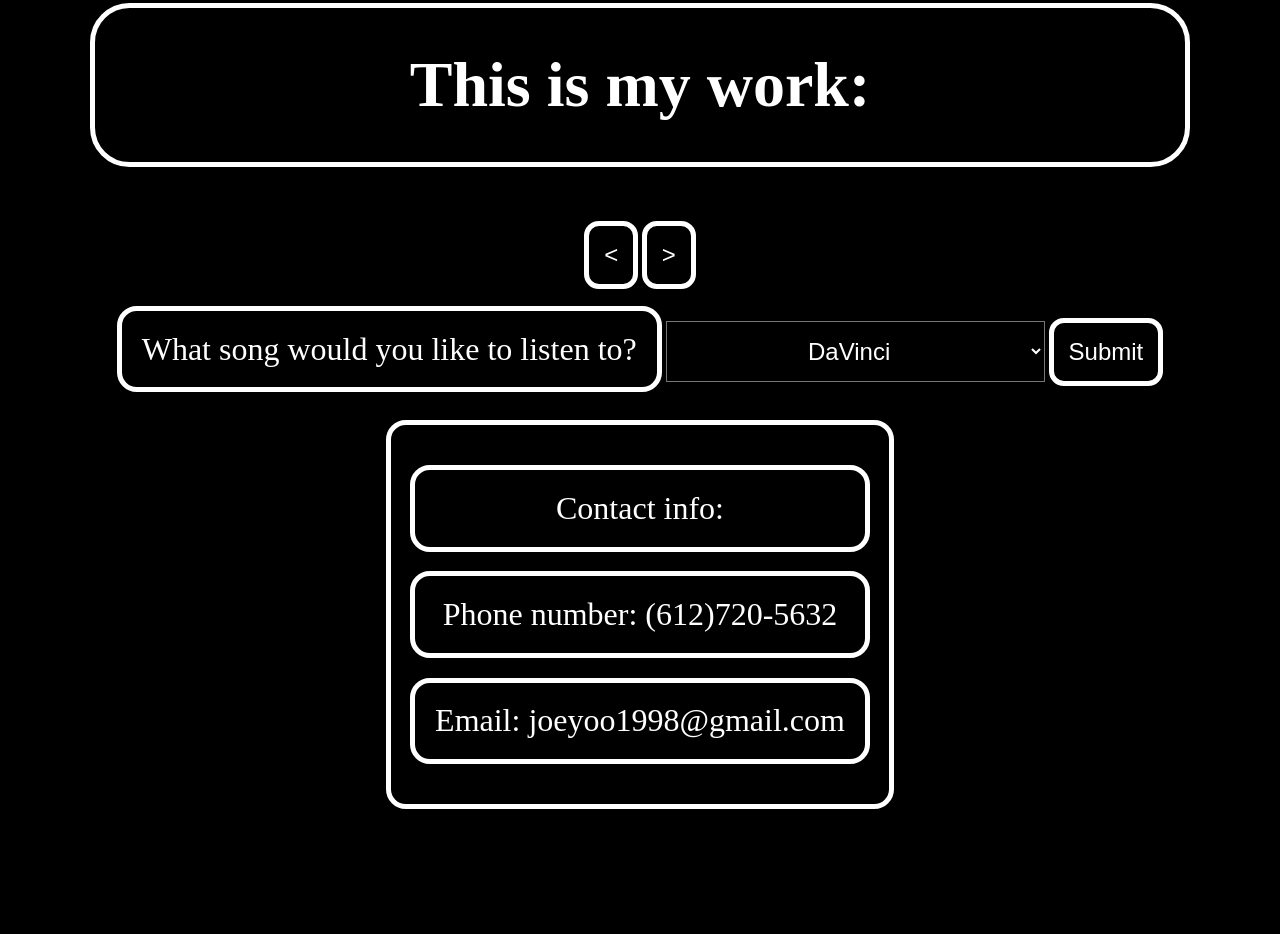
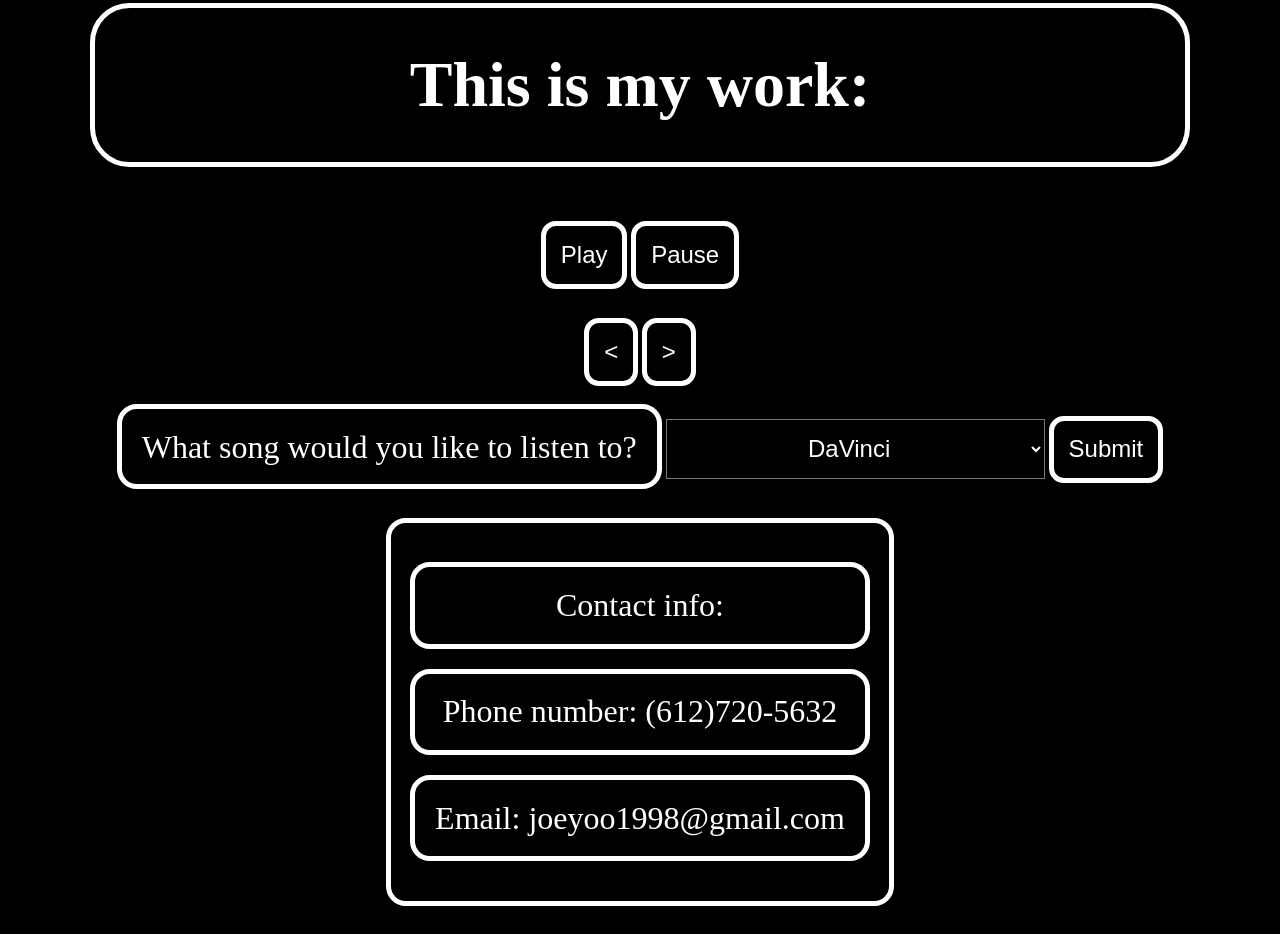
Before and after one commit to collerhatguy/Joseph-Voelker-Song-writer-musician-and-lyricist, a plain HTML site: page index.html in a window 1280 px wide. Shown: the part 1572-2506 px from the top of the page. Before the commit the page ends 2408 px from the top, so only its background shows below. Drawn offline with Linux system fonts and the light colour scheme.

Commit message:
pause/play
added a pause and play button

```diff
--- a/index.css
+++ b/index.css
@@ -69,7 +69,9 @@ button:hover {
 button:active {
   background-color: rgba(100, 0, 0, 0.9);
 }
-.content-slider {
+.content-slider,
+#playButton,
+#pauseButton {
   width: auto;
   height: auto;
   transition: 2s;
--- a/index.html
+++ b/index.html
@@ -87,6 +87,14 @@
           <audio controls src="zoelovesong.mp3"></audio>
         </div>
       </div>
+      <div id="pausePlayContainer">
+        <button id="playButton" onclick="playSong()">
+          Play
+        </button>
+        <button id="pauseButton" onclick="pauseSong()">
+          Pause
+        </button>
+      </div>
       <div id="button-container">
         <button id="lButton" onclick="revolveL()">
           <
--- a/index.js
+++ b/index.js
@@ -15,16 +15,30 @@ function revolveL() {
   move(songNum);
 }
 function selectS(e) {
+  // stopps page from reseting//
   e.preventDefault();
+  // selects song choice and sets display equal to
   var f = document.getElementById("songChoice");
   songNum = f.value;
   console.log(songNum);
   move(songNum);
 }
 function move(num) {
+  // have every song set to hidden
   songSlide.forEach((element) => {
     element.className = "song-slide";
   });
+  // set chosen song to visible
   songSlide[num].className = "song-slide-main";
+
+  // set header equal to song name
   document.getElementById("sTitle").innerHTML = songSlide[num].id;
 }
+function playSong() {
+  var song = document.querySelector(".song-slide-main").children;
+  song[0].play();
+}
+function pauseSong() {
+  var song = document.querySelector(".song-slide-main").children;
+  song[0].pause();
+}
```
